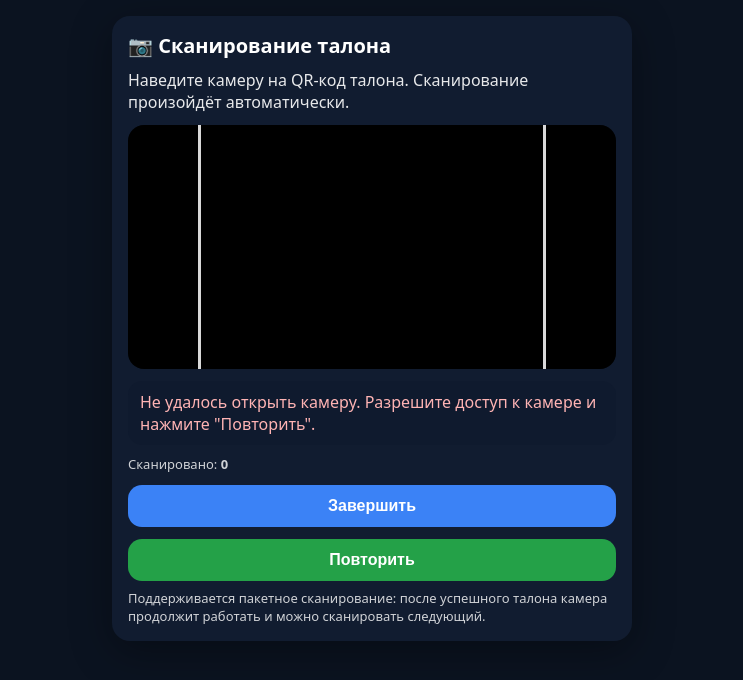
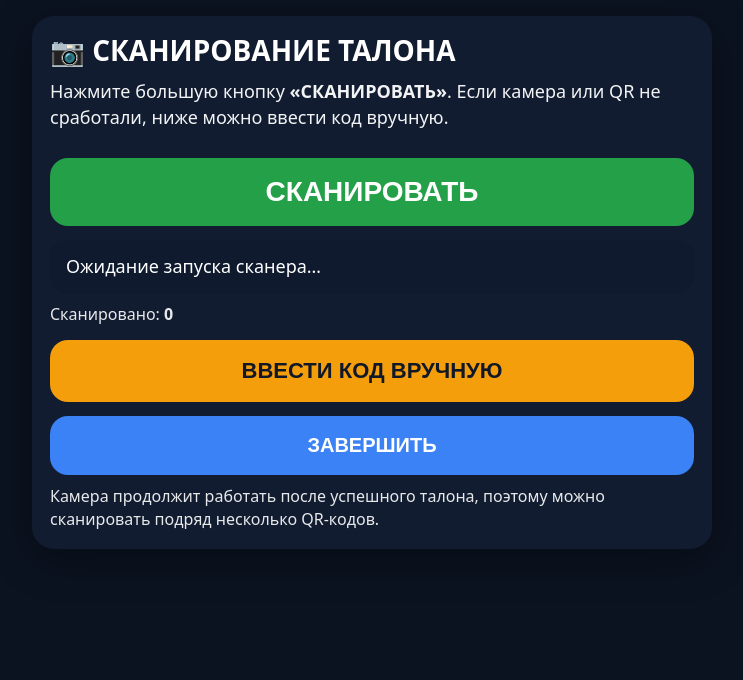
Before and after one commit to saittalon/scanoil-talon, a Flask app: page /tg/scan in a window 1280 px wide. Shown: the top 680 px of the page, without its empty margins (268-1011 px from the left). Run offline with Flask 3, Linux system fonts and the light colour scheme; some libraries are stand-ins or nearby versions.

Commit message:
Add files via upload

```diff
--- a/templates/tg_scan.html
+++ b/templates/tg_scan.html
@@ -6,41 +6,69 @@
   <title>Сканер талонов</title>
   <style>
     body{font-family:system-ui,-apple-system,Segoe UI,Roboto,Arial,sans-serif;margin:0;background:#0b1320;color:#fff}
-    .wrap{max-width:520px;margin:0 auto;padding:16px}
-    .card{background:#111c30;border-radius:18px;padding:16px;box-shadow:0 10px 40px rgba(0,0,0,.35)}
-    h1{font-size:20px;margin:0 0 10px}
-    p{margin:0 0 12px;opacity:.9}
-    .video-wrap{position:relative;border-radius:16px;overflow:hidden;background:#000}
-    video{width:100%;height:auto;display:block}
+    .wrap{max-width:680px;margin:0 auto;padding:16px}
+    .card{background:#111c30;border-radius:22px;padding:18px;box-shadow:0 10px 40px rgba(0,0,0,.35)}
+    h1{font-size:28px;line-height:1.2;margin:0 0 10px}
+    p{margin:0 0 14px;opacity:.95;font-size:18px;line-height:1.45}
+    .video-wrap{position:relative;border-radius:18px;overflow:hidden;background:#000;min-height:280px}
+    video{width:100%;height:auto;display:block;background:#000}
     .frame{position:absolute;inset:0;display:flex;align-items:center;justify-content:center;pointer-events:none}
-    .box{width:70%;aspect-ratio:1/1;border:3px solid rgba(255,255,255,.85);border-radius:18px;box-shadow:0 0 0 9999px rgba(0,0,0,.25)}
-    .status{margin-top:12px;padding:10px 12px;border-radius:14px;background:#0f1a2e}
-    .btn{width:100%;margin-top:12px;padding:12px 14px;border-radius:14px;border:0;background:#24a148;color:#fff;font-weight:700;font-size:16px}
-    .btn:disabled{opacity:.6}
-    .muted{opacity:.8;font-size:13px;margin-top:8px}
+    .box{width:72%;aspect-ratio:1/1;border:4px solid rgba(255,255,255,.9);border-radius:18px;box-shadow:0 0 0 9999px rgba(0,0,0,.25)}
+    .status{margin-top:14px;padding:14px 16px;border-radius:16px;background:#0f1a2e;font-size:18px;line-height:1.4}
+    .btn{width:100%;margin-top:14px;padding:18px 16px;border-radius:18px;border:0;background:#24a148;color:#fff;font-weight:800;font-size:28px;line-height:1.15;cursor:pointer}
+    .btn.secondary{background:#3b82f6;font-size:20px}
+    .btn.manual{background:#f59e0b;color:#111827;font-size:22px}
+    .btn:disabled{opacity:.6;cursor:default}
+    .muted{opacity:.9;font-size:16px;margin-top:10px;line-height:1.45}
     .err{color:#ffb4b4}
+    .hidden{display:none}
+    .manual-box{margin-top:14px;padding:14px;border-radius:16px;background:#0f1a2e}
+    .input{width:100%;box-sizing:border-box;padding:16px;border-radius:16px;border:2px solid #25314c;background:#0b1320;color:#fff;font-size:26px;font-weight:700;letter-spacing:1px}
+    .row{display:flex;gap:10px;flex-wrap:wrap}
+    .row .btn{flex:1}
+    @media (max-width:480px){
+      h1{font-size:24px}
+      p,.status{font-size:17px}
+      .btn{font-size:24px}
+      .btn.manual{font-size:20px}
+      .input{font-size:22px}
+    }
   </style>
 </head>
 <body>
   <div class="wrap">
     <div class="card">
-      <h1>📷 Сканирование талона</h1>
-      <p>Наведите камеру на QR‑код талона. Сканирование произойдёт автоматически.</p>
+      <h1>📷 СКАНИРОВАНИЕ ТАЛОНА</h1>
+      <p>Нажмите большую кнопку <b>«СКАНИРОВАТЬ»</b>. Если камера или QR не сработали, ниже можно ввести код вручную.</p>
 
-      <div class="video-wrap">
-        <video id="video" playsinline></video>
-        <div class="frame"><div class="box"></div></div>
+      <button id="startScan" class="btn">СКАНИРОВАТЬ</button>
+
+      <div id="scannerArea" class="hidden">
+        <div class="video-wrap" style="margin-top:14px;">
+          <video id="video" playsinline muted></video>
+          <div class="frame"><div class="box"></div></div>
+        </div>
       </div>
 
-      <div id="status" class="status">Подготовка камеры…</div>
+      <div id="status" class="status">Ожидание запуска сканера…</div>
       <div id="summary" class="muted" style="margin-top:10px;">Сканировано: <b id="count">0</b></div>
-      <div id="list" class="status" style="margin-top:10px;display:none;max-height:180px;overflow:auto;"></div>
-      <button id="finish" class="btn" style="background:#3b82f6;margin-top:12px;">Завершить</button>
-      <button id="retry" class="btn" style="display:none;">Повторить</button>
-      <div class="muted">Поддерживается пакетное сканирование: после успешного талона камера продолжит работать и можно сканировать следующий.</div>
+      <div id="list" class="status hidden" style="margin-top:10px;max-height:220px;overflow:auto;"></div>
+
+      <button id="showManual" class="btn manual">ВВЕСТИ КОД ВРУЧНУЮ</button>
+      <div id="manualBox" class="manual-box hidden">
+        <input id="manualCode" class="input" type="text" inputmode="numeric" placeholder="Введите код">
+        <div class="row">
+          <button id="sendManual" class="btn manual">ОТПРАВИТЬ КОД</button>
+        </div>
+      </div>
+
+      <button id="finish" class="btn secondary">ЗАВЕРШИТЬ</button>
+      <button id="retry" class="btn hidden">ПОВТОРИТЬ</button>
+      <div class="muted">Камера продолжит работать после успешного талона, поэтому можно сканировать подряд несколько QR-кодов.</div>
     </div>
   </div>
 
+<script src="https://unpkg.com/html5-qrcode/html5-qrcode.min.js"></script>
 <script>
 const TOKEN = {{ token|tojson }};
 const statusEl = document.getElementById('status');
@@ -49,6 +77,12 @@ const retryBtn = document.getElementById('retry');
 const finishBtn = document.getElementById('finish');
 const listEl = document.getElementById('list');
 const countEl = document.getElementById('count');
+const startBtn = document.getElementById('startScan');
+const scannerArea = document.getElementById('scannerArea');
+const showManualBtn = document.getElementById('showManual');
+const manualBox = document.getElementById('manualBox');
+const manualCode = document.getElementById('manualCode');
+const sendManualBtn = document.getElementById('sendManual');
 
 function setStatus(text, isErr=false){
   statusEl.textContent = text;
@@ -59,15 +93,16 @@ let stream = null;
 let detector = null;
 let scanning = false;
 let inFlight = false;
-
-const seen = new Map(); // code -> ts
+let html5Scanner = null;
+let fallbackMode = false;
+const seen = new Map();
 let okCount = 0;
 
 function addToList(kind, text){
   const ts = new Date().toLocaleTimeString();
-  if(listEl.style.display === 'none') listEl.style.display = 'block';
+  listEl.classList.remove('hidden');
   const div = document.createElement('div');
-  div.style.padding = '8px 10px';
+  div.style.padding = '10px 12px';
   div.style.borderRadius = '12px';
   div.style.marginBottom = '8px';
   div.style.background = kind === 'ok' ? 'rgba(36,161,72,.15)' : 'rgba(255,180,180,.12)';
@@ -79,32 +114,13 @@ function bumpCount(){
   countEl.textContent = String(okCount);
 }
 
-async function startCamera(){
-  retryBtn.style.display = 'none';
+function normalizeCode(raw){
+  let code = String(raw || '').trim();
   try{
-    setStatus('Открываю камеру…');
-    stream = await navigator.mediaDevices.getUserMedia({ video: { facingMode: 'environment' }, audio:false });
-    video.srcObject = stream;
-    await video.play();
-
-    if ('BarcodeDetector' in window){
-      detector = new BarcodeDetector({formats:['qr_code']});
-      setStatus('Готово. Наведите на QR…');
-      scanning = true;
-      scanLoop();
-    } else {
-      setStatus('Ваше устройство не поддерживает быстрый сканер (BarcodeDetector). Откройте эту страницу в Chrome/Android.', true);
-      retryBtn.style.display = 'block';
-    }
-  } catch(e){
-    console.error(e);
-    setStatus('Не удалось открыть камеру. Разрешите доступ к камере и нажмите "Повторить".', true);
-    retryBtn.style.display = 'block';
-  }
-}
-
-function normalizeCode(raw){
-  let code = (raw || '').trim();
+    const url = new URL(code);
+    const qp = url.searchParams.get('code') || url.searchParams.get('talon') || url.searchParams.get('id');
+    if(qp) code = qp;
+  }catch(e){}
   const m = code.match(/(\d{6,})/);
   if(m) code = m[1];
   return code;
@@ -113,43 +129,17 @@ function normalizeCode(raw){
 function cleanupSeen(){
   const now = Date.now();
   for(const [k,ts] of seen.entries()){
-    if(now - ts > 15000) seen.delete(k); // 15 сек
+    if(now - ts > 15000) seen.delete(k);
   }
 }
 
-async function scanLoop(){
-  if(!scanning) return;
-
-  cleanupSeen();
-
-  if(!inFlight){
-    try{
-      const codes = await detector.detect(video);
-      if(codes && codes.length){
-        const raw = (codes[0].rawValue || '').trim();
-        const code = normalizeCode(raw);
-
-        // дебаунс: не принимать один и тот же код каждые кадры
-        const now = Date.now();
-        const last = seen.get(code);
-        if(code && (!last || (now - last) > 2500)){
-          seen.set(code, now);
-          inFlight = true;
-          setStatus('Проверяю талон…');
-          await submitCode(code);
-          setStatus('Готово. Наведите на следующий QR…');
-          inFlight = false;
-        }
-      }
-    } catch(e){
-      console.error(e);
-    }
+async function submitCode(rawCode){
+  const code = normalizeCode(rawCode);
+  if(!code){
+    addToList('err', '❌ Не удалось распознать код.');
+    return;
   }
 
-  requestAnimationFrame(scanLoop);
-}
-
-async function submitCode(code){
   try{
     const res = await fetch('/tg/api/scan', {
       method:'POST',
@@ -162,8 +152,7 @@ async function submitCode(code){
       okCount += 1;
       bumpCount();
       addToList('ok', `✅ Принят: <b>${code}</b>${data.liters ? ' — ' + data.liters + ' л' : ''}${data.agzs ? ' — ' + data.agzs : ''}`);
-      // лёгкая вибрация (если доступно)
-      try{ navigator.vibrate && navigator.vibrate(50); }catch(e){}
+      try{ navigator.vibrate && navigator.vibrate(70); }catch(e){}
       return;
     }
 
@@ -171,25 +160,114 @@ async function submitCode(code){
       addToList('err', `⚠️ Уже использован: <b>${code}</b>${data.agzs ? ' — ' + data.agzs : ''}`);
     } else if(data.error === 'talon_not_found'){
       addToList('err', `❌ Не найден: <b>${code}</b>`);
+    } else if(data.error === 'expired'){
+      addToList('err', `❌ Срок талона истёк: <b>${code}</b>`);
     } else if(data.error === 'token_expired' || data.error === 'not_logged_in'){
-      addToList('err', `❌ Сессия истекла. Вернитесь в бот и нажмите "Сканировать" ещё раз.`);
+      addToList('err', '❌ Сессия истекла. Вернитесь в бот и нажмите «СКАНИРОВАТЬ» ещё раз.');
       scanning = false;
-      retryBtn.style.display = 'block';
+      retryBtn.classList.remove('hidden');
       setStatus('Сессия истекла.', true);
       return;
     } else if(data.error === 'missing_token_or_code'){
-      addToList('err', `❌ Пустой код.`);
+      addToList('err', '❌ Пустой код.');
     } else {
-      addToList('err', `❌ Ошибка при закрытии: <b>${code}</b>`);
+      addToList('err', `❌ Ошибка при обработке: <b>${code}</b>`);
     }
   } catch(e){
     console.error(e);
-    addToList('err', `❌ Ошибка сети при закрытии: <b>${code}</b>`);
+    addToList('err', `❌ Ошибка сети: <b>${code}</b>`);
   }
 }
 
-function stopCamera(){
+async function handleDetected(raw){
+  const code = normalizeCode(raw);
+  if(!code || inFlight) return;
+  const now = Date.now();
+  const last = seen.get(code);
+  if(last && (now - last) <= 2500) return;
+  seen.set(code, now);
+  inFlight = true;
+  setStatus('Проверяю талон…');
+  await submitCode(code);
+  if(scanning) setStatus('Готово. Наведите на следующий QR…');
+  inFlight = false;
+}
+
+async function scanLoop(){
+  if(!scanning || fallbackMode || !detector) return;
+  cleanupSeen();
+  if(!inFlight){
+    try{
+      const codes = await detector.detect(video);
+      if(codes && codes.length){
+        await handleDetected((codes[0].rawValue || '').trim());
+      }
+    } catch(e){
+      console.error(e);
+    }
+  }
+  requestAnimationFrame(scanLoop);
+}
+
+async function startBarcodeDetectorMode(){
+  stream = await navigator.mediaDevices.getUserMedia({ video: { facingMode: { ideal: 'environment' } }, audio:false });
+  video.srcObject = stream;
+  await video.play();
+  detector = new BarcodeDetector({formats:['qr_code']});
+  fallbackMode = false;
+  scanning = true;
+  setStatus('Готово. Наведите на QR…');
+  scanLoop();
+}
+
+async function startHtml5QrcodeFallback(){
+  fallbackMode = true;
+  setStatus('Запущен резервный сканер QR…');
+  if(!document.getElementById('reader')){
+    const reader = document.createElement('div');
+    reader.id = 'reader';
+    reader.style.marginTop = '14px';
+    scannerArea.appendChild(reader);
+  }
+  html5Scanner = new Html5Qrcode('reader');
+  await html5Scanner.start(
+    { facingMode: 'environment' },
+    { fps: 10, qrbox: { width: 240, height: 240 } },
+    async (decodedText) => { await handleDetected(decodedText); },
+    () => {}
+  );
+  scanning = true;
+  setStatus('Готово. Наведите на QR…');
+}
+
+async function startCamera(){
+  retryBtn.classList.add('hidden');
+  scannerArea.classList.remove('hidden');
+  try{
+    setStatus('Открываю камеру…');
+    if('BarcodeDetector' in window){
+      await startBarcodeDetectorMode();
+    } else if(window.Html5Qrcode){
+      await startHtml5QrcodeFallback();
+    } else {
+      throw new Error('scanner_not_supported');
+    }
+  } catch(e){
+    console.error(e);
+    setStatus('Не удалось открыть камеру. Разрешите доступ к камере или введите код вручную.', true);
+    retryBtn.classList.remove('hidden');
+  }
+}
+
+async function stopCamera(){
   scanning = false;
+  try{
+    if(html5Scanner){
+      await html5Scanner.stop();
+      await html5Scanner.clear();
+      html5Scanner = null;
+    }
+  }catch(e){ console.error(e); }
   try{
     if(stream){
       stream.getTracks().forEach(t=>t.stop());
@@ -198,17 +276,46 @@ function stopCamera(){
   }catch(e){}
 }
 
-retryBtn.addEventListener('click', ()=>{
-  stopCamera();
+startBtn.addEventListener('click', ()=>{
+  startBtn.disabled = true;
+  startCamera();
+});
+
+retryBtn.addEventListener('click', async ()=>{
+  await stopCamera();
   inFlight = false;
   startCamera();
 });
 
-finishBtn.addEventListener('click', ()=>{
-  stopCamera();
+showManualBtn.addEventListener('click', ()=>{
+  manualBox.classList.toggle('hidden');
+  if(!manualBox.classList.contains('hidden')) manualCode.focus();
+});
+
+sendManualBtn.addEventListener('click', async ()=>{
+  const code = normalizeCode(manualCode.value);
+  if(!code){
+    setStatus('Введите код цифрами.', true);
+    manualCode.focus();
+    return;
+  }
+  manualCode.value = '';
+  setStatus('Проверяю талон…');
+  await submitCode(code);
+  if(scanning || fallbackMode) setStatus('Готово. Наведите на следующий QR…');
+});
+
+manualCode.addEventListener('keydown', async (e)=>{
+  if(e.key === 'Enter'){
+    e.preventDefault();
+    sendManualBtn.click();
+  }
+});
+
+finishBtn.addEventListener('click', async ()=>{
+  await stopCamera();
   const msg = okCount ? `✅ Готово. Закрыто талонов: ${okCount}` : 'Готово.';
   setStatus(msg);
-  // если открыто внутри Telegram WebApp — закрыть
   try{
     if(window.Telegram && Telegram.WebApp){
       Telegram.WebApp.close();
@@ -217,7 +324,6 @@ finishBtn.addEventListener('click', ()=>{
 });
 
 bumpCount();
-startCamera();
 </script>
 </body>
 </html>
```
